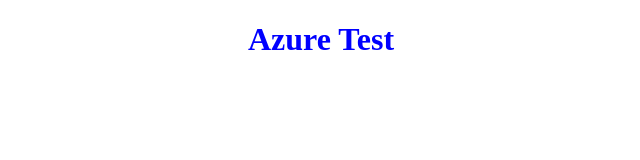
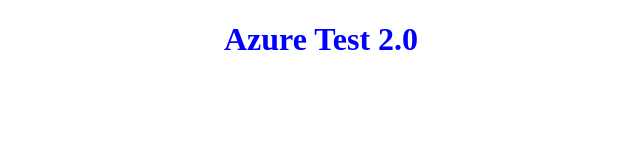
Before and after one commit to kissmarcell132/AzureWebappTest, a plain HTML site: page index.html in a window 1280 px wide. Shown: the whole page, without its empty margins (319-959 px from the left). Drawn offline with Linux system fonts and the light colour scheme.

Commit message:
Update index.html

```diff
--- a/index.html
+++ b/index.html
@@ -6,6 +6,6 @@
     <title>Test for Azure</title>
 </head>
 <body>
-    <h1 style="color:blue; text-align: center;">Azure Test</h1>
+    <h1 style="color:blue; text-align: center;">Azure Test 2.0</h1>
 </body>
 </html>
```
